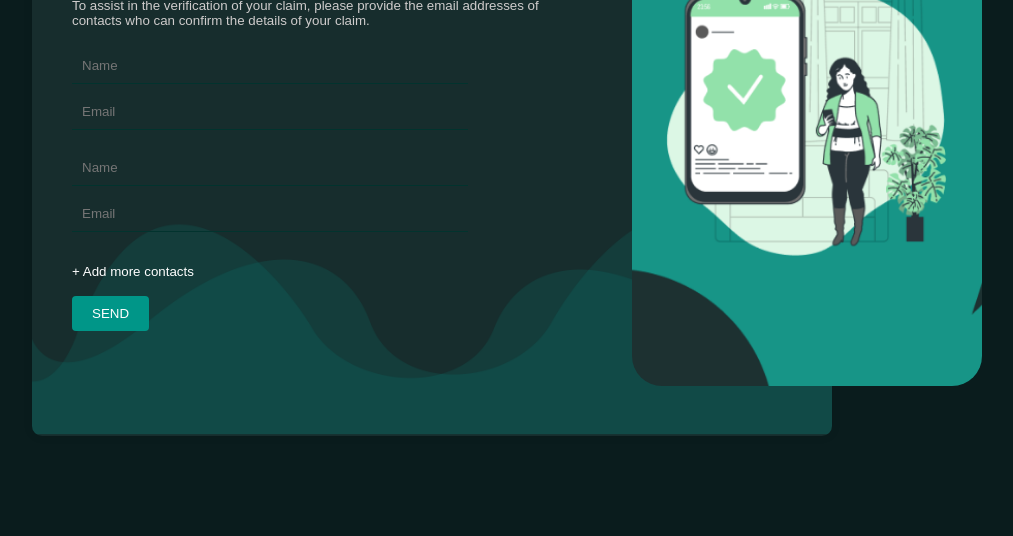
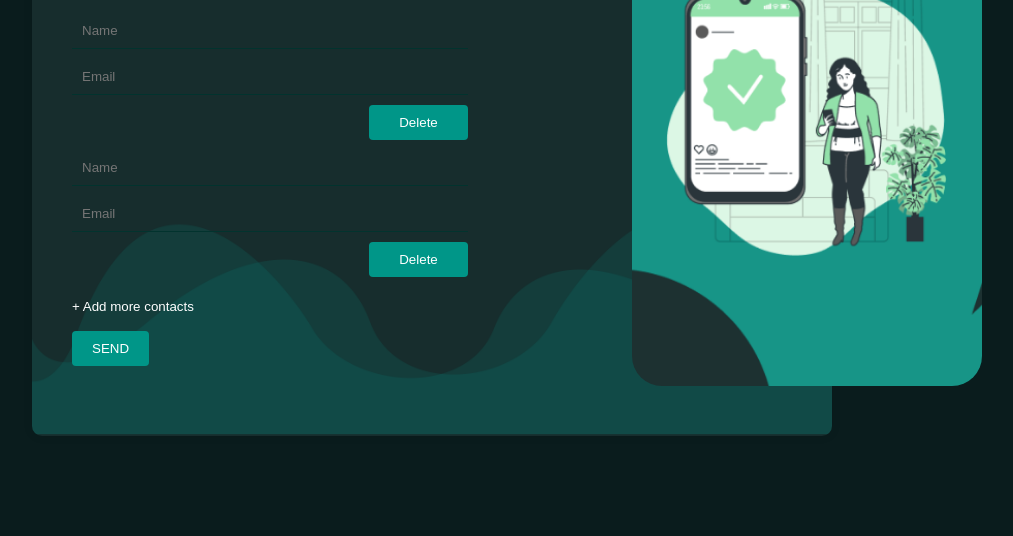
Before and after one commit to Cooperation-org/validator-service, a website: page src/views/templates/forms/validators.html in a window 1280 px wide. Shown: the part 264-800 px from the top of the page, without its empty margins (208-1221 px from the left). Drawn offline with Linux system fonts and the light colour scheme; files that its build step writes are made by us from their sources; files whose address does not match are found by name.

Commit message:
feat[view]: Add delete buttons for validators form

```diff
--- a/src/views/scripts/validators.js
+++ b/src/views/scripts/validators.js
@@ -20,8 +20,17 @@ document.addEventListener('DOMContentLoaded', () => {
     emailInput.placeholder = 'Email'
     emailInput.className = 'contactInput'
 
+    const deleteButton = document.createElement('button')
+    deleteButton.type = 'button'
+    deleteButton.className = 'deleteButton'
+    deleteButton.textContent = 'Delete'
+    deleteButton.addEventListener('click', () => {
+      contactsContainer.removeChild(contactRow)
+    })
+
     contactRow.appendChild(nameInput)
     contactRow.appendChild(emailInput)
+    contactRow.appendChild(deleteButton)
     contactsContainer.appendChild(contactRow)
   }
 
--- a/src/views/styles/validators.css
+++ b/src/views/styles/validators.css
@@ -142,6 +142,12 @@ button:hover {
     font-size: 0.8rem;
 }
 
+.deleteButton {
+    width: 25%;
+    margin-left: auto;
+}
+
+
 @media (max-width: 768px) {
     .form-wrapper {
         flex-direction: column;
--- a/src/views/templates/forms/validators.html
+++ b/src/views/templates/forms/validators.html
@@ -4,7 +4,7 @@
     <meta charset="UTF-8" />
     <meta name="viewport" content="width=device-width, initial-scale=1.0" />
     <title>Trust Claims</title>
-    <link rel="stylesheet" href="../styles/validators.css" />
+    <link rel="stylesheet" href="../../styles/validators.css" />
   </head>
   <body>
     <div class="container">
@@ -32,6 +32,6 @@
         </div>
       </div>
     </div>
-    <script src="../scripts/validators.js"></script>
+    <script src="../../scripts/validators.js"></script>
   </body>
 </html>
```
